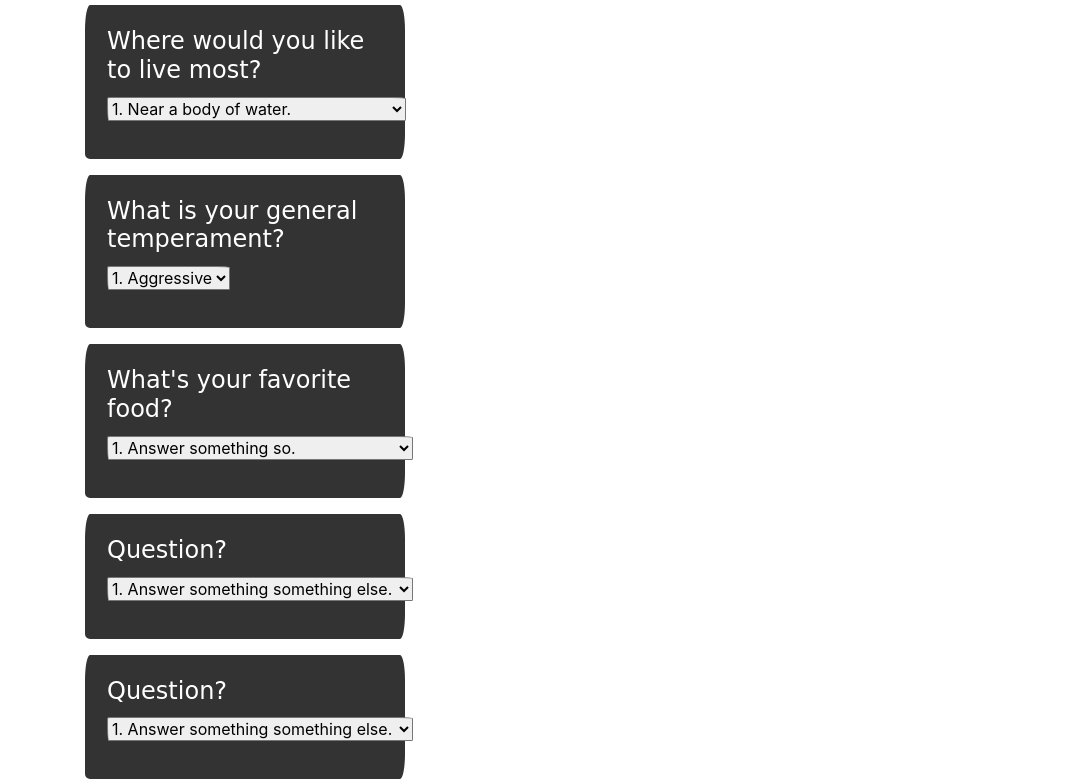
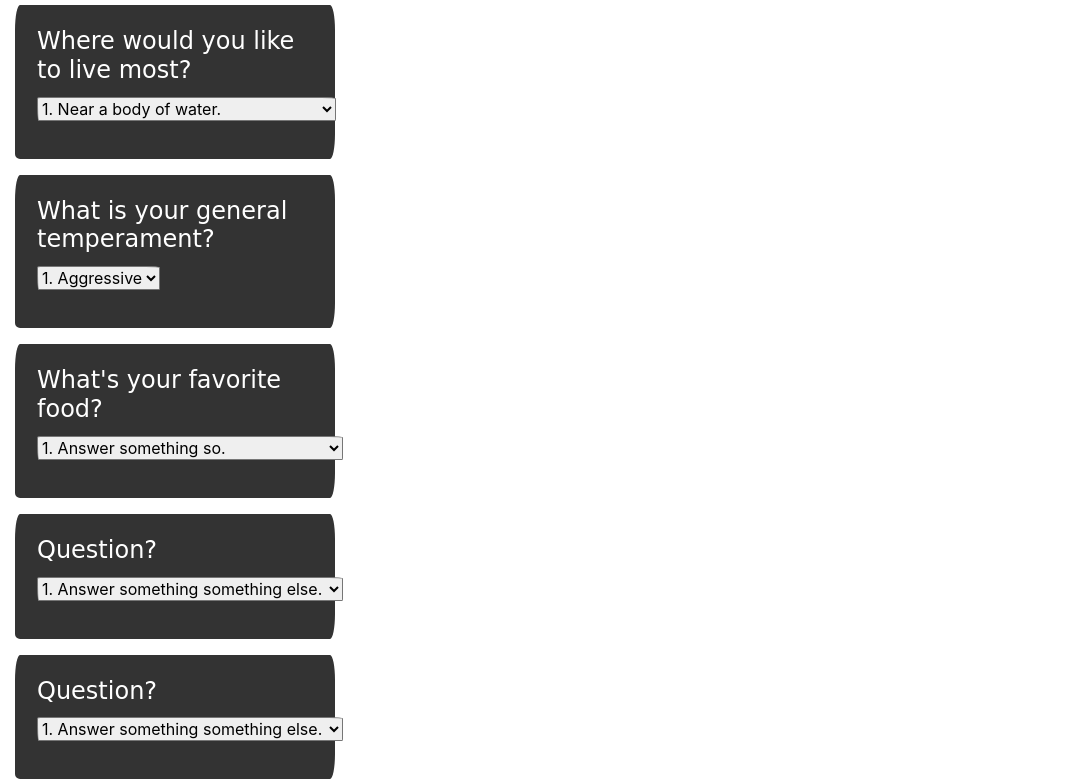
Before and after one commit to jesse-howell/pokesona-project, a plain HTML site: page index.html in a window 1280 px wide. Shown: the part 51-832 px from the top of the page, without its empty margins (0-1065 px from the left). Drawn offline with nearby package versions, Linux system fonts and the light colour scheme; no server answers; a web font is replaced by a local one.

Commit message:
added fluid to container class for questions

```diff
--- a/index.html
+++ b/index.html
@@ -10,7 +10,8 @@
 </head>
 
 <body>
-    <div class="container">
+    <!-- changed added fluid to container class -->
+    <div class="container-fluid">
         <div class="row justify-content-center">
             <main>
                 <h1>Pokesona: The Pokemon Persona Quiz</h1>
```
